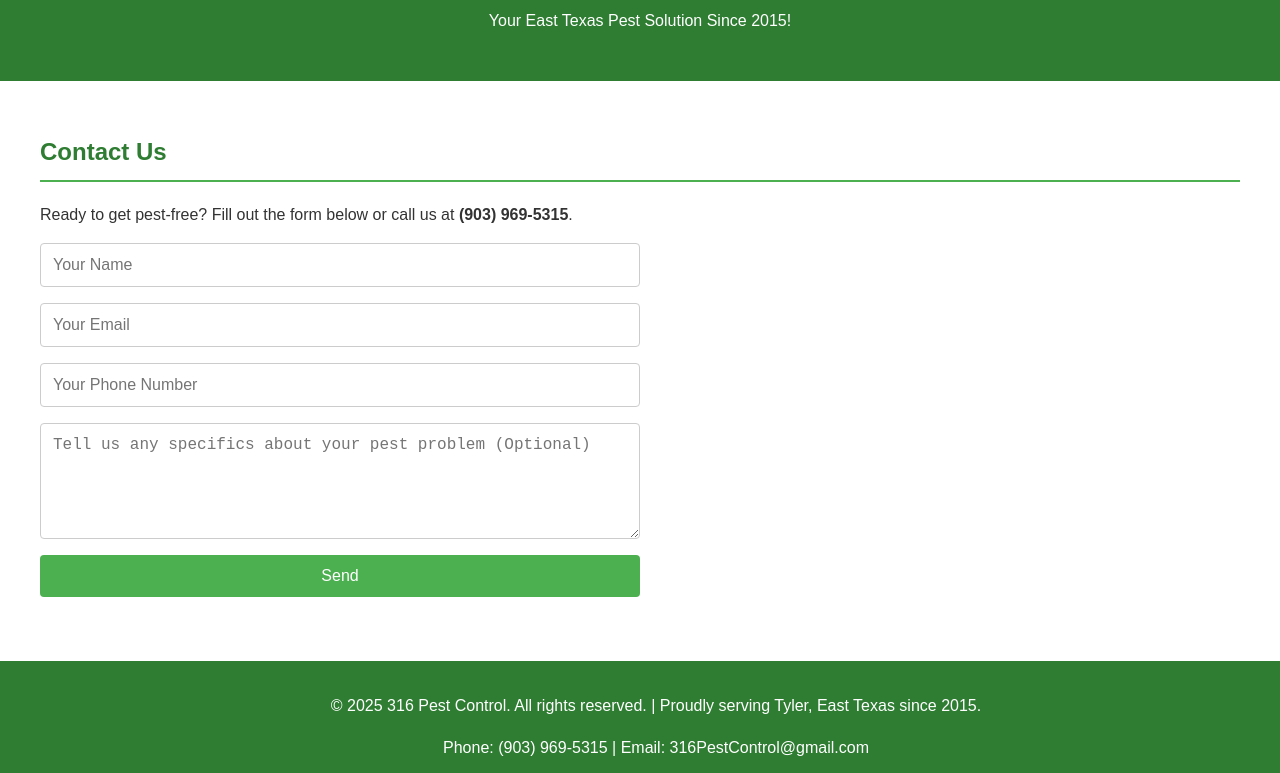
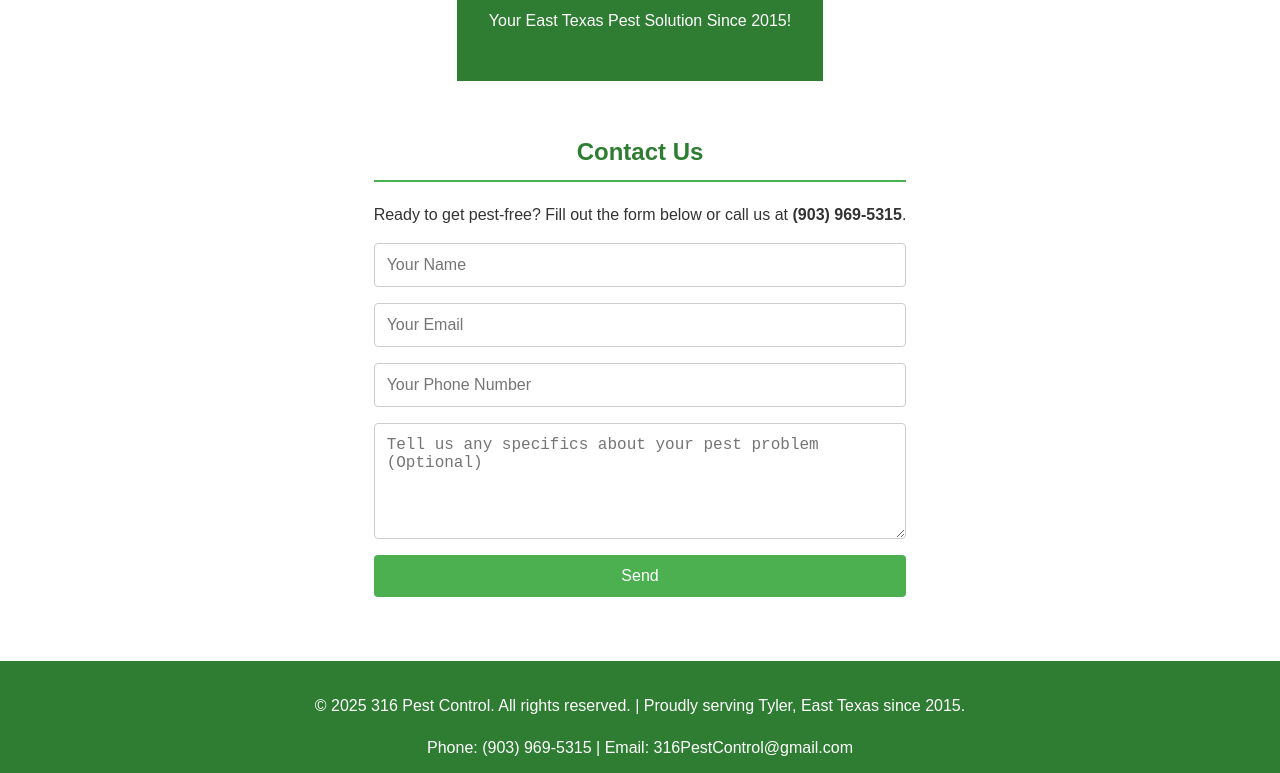
Before and after one commit to andrew-lindstrom/316PestControl, a plain HTML site: page ContactForm.html in a window 1280 px wide. Shown: the part 243-1016 px from the top of the page. Drawn offline with Linux system fonts and the light colour scheme.

Commit message:
Update ContactForm.html

```diff
--- a/ContactForm.html
+++ b/ContactForm.html
@@ -12,6 +12,11 @@
             padding: 0;
             line-height: 1.6;
             color: #333;
+	display: flex; /* Use flexbox for vertical centering */
+            flex-direction: column; /* Stack items vertically */
+            justify-content: center; /* Center vertically */
+            align-items: center; /* Center horizontally */
+            text-align: center; /* Center text content */
         }
         header {
             background-color: #2e7d32;
@@ -81,6 +86,7 @@
             display: flex;
             flex-direction: column;
             gap: 1rem;
+		width: 100%;
             max-width: 600px;
         }
         form input, form textarea {
```
